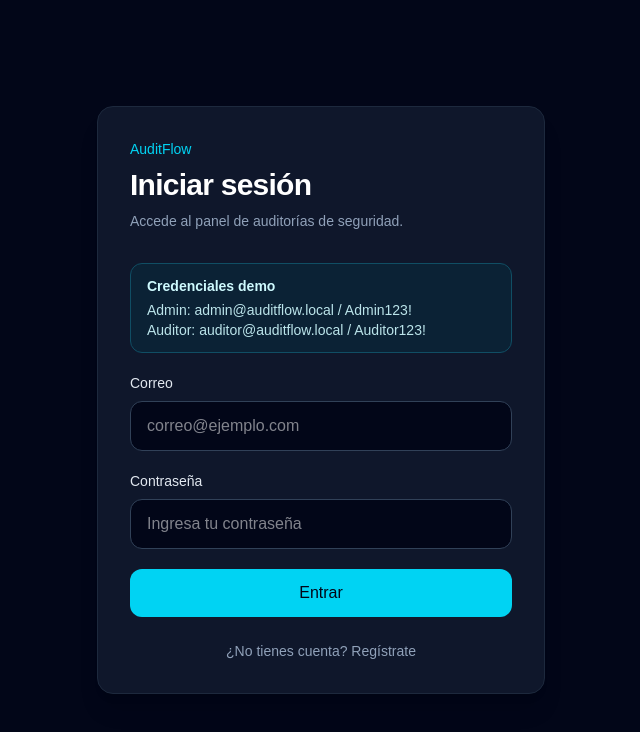
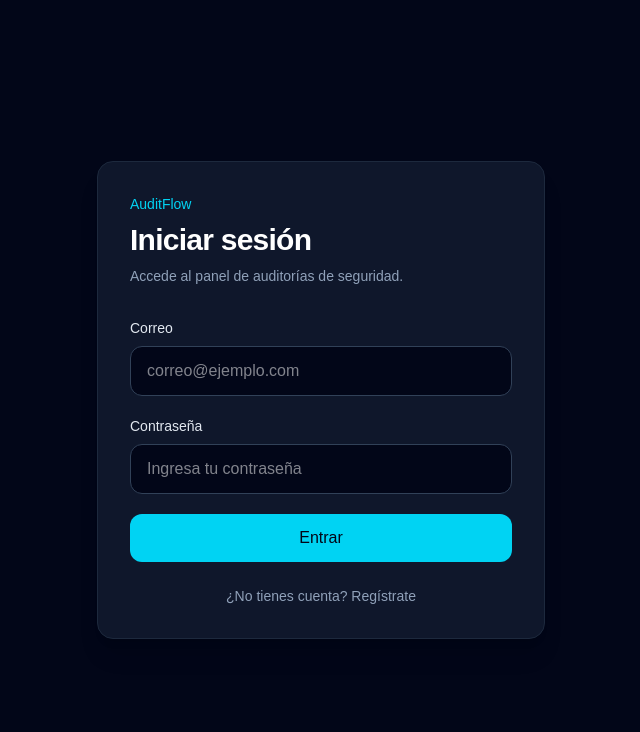
Before and after one commit to geovanni143/auditflow-frontend, a Next.js app: page /login in a window 1280 px wide. Shown: the top 732 px of the page, without its empty margins (319-959 px from the left). Built offline with nearby package versions, Linux system fonts and the light colour scheme; no server answers.

Commit message:
fix: remove default login credentials

```diff
--- a/src/app/login/page.tsx
+++ b/src/app/login/page.tsx
@@ -60,16 +60,6 @@ export default function LoginPage() {
           </h1>
           <p className="mt-2 text-sm text-slate-400">
             Accede al panel de auditorías de seguridad.
-          </p>
-        </div>
-
-        <div className="mb-5 rounded-xl border border-cyan-900 bg-cyan-950/40 px-4 py-3 text-sm text-cyan-100">
-          <p className="font-semibold">Credenciales demo</p>
-          <p className="mt-1 text-cyan-100/90">
-            Admin: admin@auditflow.local / Admin123!
-          </p>
-          <p className="text-cyan-100/90">
-            Auditor: auditor@auditflow.local / Auditor123!
           </p>
         </div>
 
```
